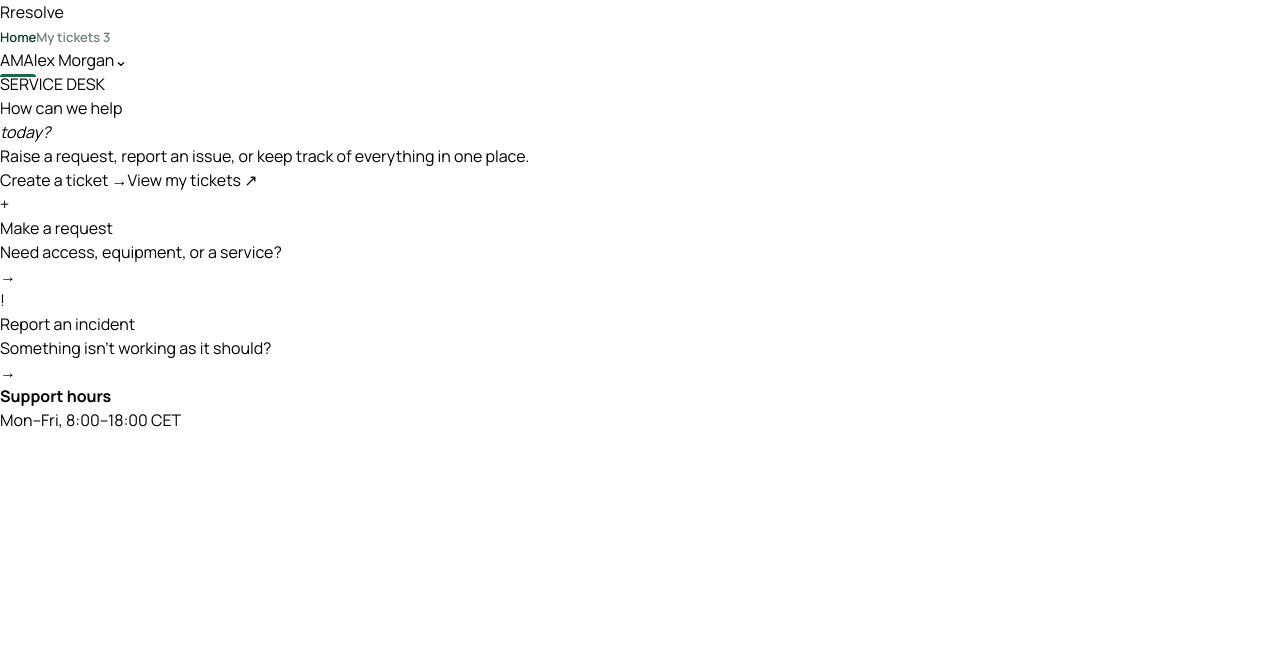
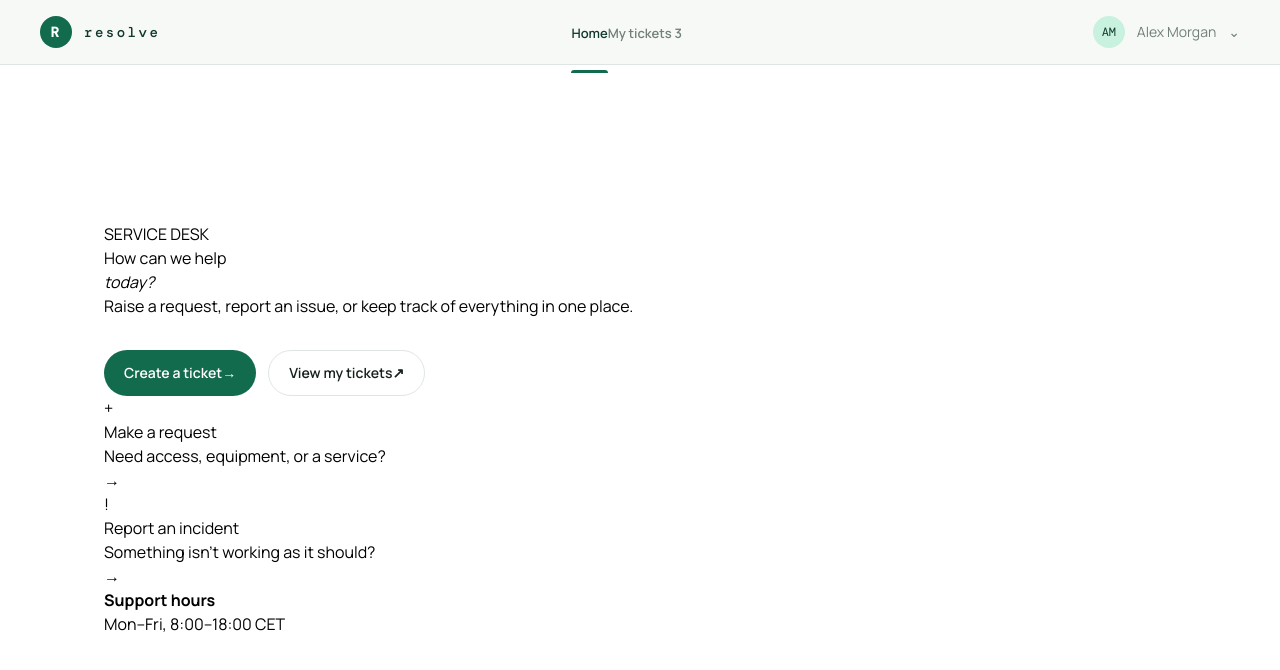
Before and after one commit to WhoRegisteredAllTheGoodUsernames/mvp-diu-jg, a Next.js app: page / in a window 1280 px wide. Shown: the top 670 px of the page. Built offline with nearby package versions, Linux system fonts and the light colour scheme.

Commit message:
feat: enhance header and button styles, update button layout and add new badges

```diff
--- a/components/header.tsx
+++ b/components/header.tsx
@@ -11,9 +11,9 @@ export function Header({
   onNavigate: (view: View) => void;
 }) {
   return (
-    <header className="topbar">
-      <button className="brand" onClick={() => onNavigate("home")}>
-        <span className="brand-mark">R</span>
+    <header className="sticky top-0 z-20 flex items-center justify-between border-b border-line bg-paper/95 px-6 py-4 backdrop-blur md:px-10">
+      <button className="flex items-center gap-3 font-mono text-sm font-medium tracking-[0.18em] text-deep" onClick={() => onNavigate("home")}>
+        <span className="grid size-8 place-items-center rounded-full bg-green text-sm font-bold text-white">R</span>
         <span>resolve</span>
       </button>
       <nav>
@@ -30,8 +30,8 @@ export function Header({
           My tickets <span className="nav-count">3</span>
         </button>
       </nav>
-      <div className="profile">
-        <span className="avatar">AM</span>
+      <div className="hidden items-center gap-3 text-sm text-muted sm:flex">
+        <span className="grid size-8 place-items-center rounded-full bg-mint font-mono text-xs text-deep">AM</span>
         <span className="profile-name">Alex Morgan</span>
         <span className="chevron">⌄</span>
       </div>
@@ -44,7 +44,7 @@ export function StatusBadge({ status }: { status: Status }) {
     <span className={statusStyles({
       state: status === "In progress" ? "In Progress" : status,
     })}>
-      <span className="status-dot" />
+      <span className="size-2 rounded-full bg-green" />
       {status}
     </span>
   );
--- a/components/views.tsx
+++ b/components/views.tsx
@@ -7,8 +7,8 @@ import { StatusBadge } from "@/components/header";
 
 export function Home({ onNavigate }: { onNavigate: (view: View) => void }) {
   return (
-    <main className="home-page">
-      <section className="hero">
+    <main className="mx-auto flex min-h-[calc(100vh-72px)] max-w-6xl flex-col justify-center px-6 py-16 md:px-10">
+      <section className="max-w-3xl">
         <div className="eyebrow">
           <span className="eyebrow-line" />
           SERVICE DESK
@@ -22,15 +22,15 @@ export function Home({ onNavigate }: { onNavigate: (view: View) => void }) {
           Raise a request, report an issue, or keep track of everything in one
           place.
         </p>
-        <div className="hero-actions">
+        <div className="mt-8 flex flex-wrap gap-3">
           <button
-            className="primary-button"
+            className="inline-flex items-center justify-center rounded-full bg-green px-5 py-3 text-sm font-semibold text-white transition hover:bg-deep disabled:cursor-not-allowed disabled:opacity-50"
             onClick={() => onNavigate("create")}
           >
             Create a ticket <span>→</span>
           </button>
           <button
-            className="secondary-button"
+            className="inline-flex items-center justify-center rounded-full border border-line bg-white px-5 py-3 text-sm font-semibold text-ink transition hover:border-green hover:text-green"
             onClick={() => onNavigate("tickets")}
           >
             View my tickets <span>↗</span>
@@ -99,8 +99,8 @@ export function CreateTicket({
     }, 900);
   }
   return (
-    <main className="content-page">
-      <div className="page-heading">
+    <main className="mx-auto w-full max-w-6xl px-6 py-10 md:px-10">
+      <div className="mb-8 flex flex-col gap-5 border-b border-line pb-8 md:flex-row md:items-end md:justify-between">
         <div>
           <button className="back-link" onClick={() => onNavigate("home")}>
             ← Back to home
@@ -215,7 +215,7 @@ export function CreateTicket({
             >
               Cancel
             </button>
-            <button className="primary-button" disabled={submitted}>
+            <button className="inline-flex items-center justify-center rounded-full bg-green px-5 py-3 text-sm font-semibold text-white transition hover:bg-deep disabled:cursor-not-allowed disabled:opacity-50" disabled={submitted}>
               {submitted ? "Sending..." : "Submit ticket"} <span>→</span>
             </button>
           </div>
@@ -246,7 +246,7 @@ export function Tickets({
             Track requests and incidents you've raised with the service desk.
           </p>
         </div>
-        <button className="primary-button" onClick={() => onNavigate("create")}>
+        <button className="inline-flex items-center justify-center rounded-full bg-green px-5 py-3 text-sm font-semibold text-white transition hover:bg-deep disabled:cursor-not-allowed disabled:opacity-50" onClick={() => onNavigate("create")}>
           Create a ticket <span>+</span>
         </button>
       </div>
@@ -357,7 +357,7 @@ export function TicketDetail({
         </div>
       </div>
       <div className="detail-grid">
-        <section className="detail-card">
+        <section className="rounded-2xl border border-line bg-white p-6 shadow-sm">
           {editing ? (
             <form className="edit-form" onSubmit={save}>
               <div className="card-label">EDIT REQUEST</div>
@@ -378,7 +378,7 @@ export function TicketDetail({
                   required
                 />
               </label>
-              <button className="primary-button" type="submit">
+              <button className="inline-flex items-center justify-center rounded-full bg-green px-5 py-3 text-sm font-semibold text-white transition hover:bg-deep disabled:cursor-not-allowed disabled:opacity-50" type="submit">
                 Save changes <span>→</span>
               </button>
             </form>
@@ -404,7 +404,7 @@ export function TicketDetail({
             </>
           )}
         </section>
-        <section className="detail-card">
+        <section className="rounded-2xl border border-line bg-white p-6 shadow-sm">
           <div className="card-label">ASSIGNMENT</div>
           <div className="assignment">
             <span className="worker-avatar">
@@ -461,7 +461,7 @@ export function TicketDetail({
               : ticket.worker}{" "}
             with any extra context.
           </p>
-          <form className="message-form" onSubmit={addMessage}>
+          <form className="mt-6 flex flex-col gap-3 border-t border-line pt-6" onSubmit={addMessage}>
             <textarea
               value={message}
               onChange={(e) => setMessage(e.target.value)}
@@ -475,7 +475,7 @@ export function TicketDetail({
           {ticket.messages.length > 0 && (
             <div className="message-list">
               {ticket.messages.map((item, index) => (
-                <div className="message-item" key={`${item.date}-${index}`}>
+                <div className="border-b border-line py-5 last:border-b-0" key={`${item.date}-${index}`}>
                   <div>
                     <strong>{item.author}</strong>
                     <span>{item.date}</span>
```
